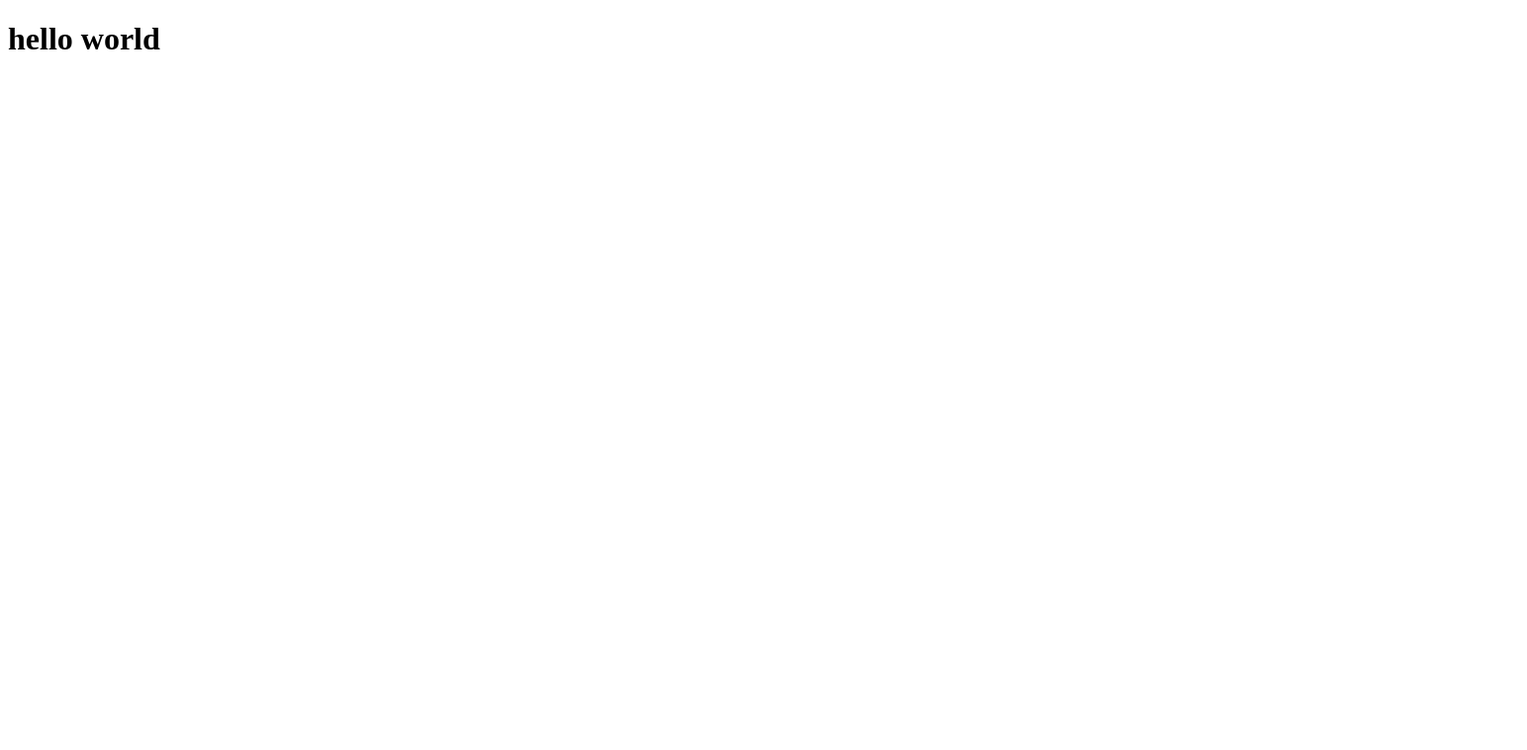
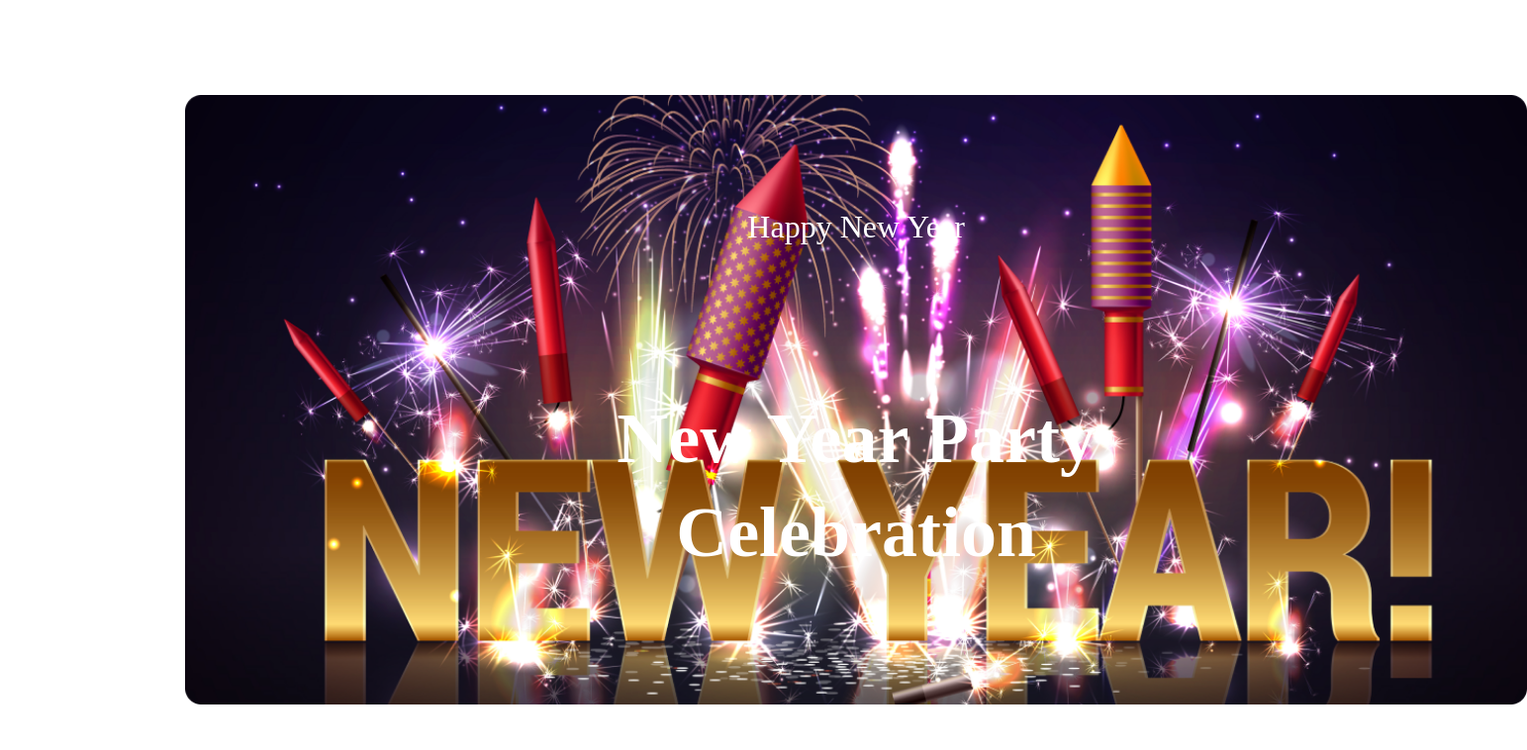
Before and after one commit to Nakib7/B9-A1, a plain HTML site: page index.html in a window 1280 px wide. Shown: the whole page at 99% size, 1543 px wide, since content can reach past the window. Drawn offline with Linux system fonts and the light colour scheme.

Commit message:
first one

```diff
--- a/index.html
+++ b/index.html
@@ -3,9 +3,23 @@
 <head>
     <meta charset="UTF-8">
     <meta name="viewport" content="width=device-width, initial-scale=1.0">
-    <title>Batch9 first A1</title>
+    <title>New year celebreation</title>
+    <link rel="preconnect" href="https://fonts.googleapis.com">
+    <link rel="preconnect" href="https://fonts.gstatic.com" crossorigin>
+    <link href="https://fonts.googleapis.com/css2?family=Merriweather:wght@900&display=swap" rel="stylesheet">
+    <link rel="stylesheet" href="styles/main.css">
+
 </head>
 <body>
-    <h1>hello world</h1>
+   <header>
+    <div class="container">
+        <div class="banner-text">
+            <h1>Happy New Year</h1>
+            <div><h2 class="h2">New Year Party <br> Celebration</h2></div>
+
+        </div>
+    </div>
+   </header>
+
 </body>
 </html>
--- /dev/null
+++ b/styles/main.css
@@ -0,0 +1,41 @@
+*{
+    margin: 0;
+    padding: 2% ;
+    /* color: aquas; */
+}
+.banner-text{
+    background-image: url('../resources/Banner\ Image.png')
+}
+.banner-text{
+    height: 600px;
+    background-repeat: no-repeat;
+    background-size: contain;
+    width: 1320px;
+    height: 600px;
+    background-size: contain;
+    /* background: linear-gradient(180deg, #070211 0%, rgba(3, 2, 1, 0.00) 100%); */
+}
+
+.banner-text h1{
+    color: #FFF;
+    font-size: 32px;
+    text-align: center;
+    font-weight: 400;
+     margin: 70px;
+}
+
+.h2{
+    color: #FFF;
+    font-size: 72px;
+    font-weight: 900;
+    line-height: 95px;
+    text-align: center;
+    margin: 0px;
+
+}
+
+.container{
+    width: 80%;
+    max-width: 1320px;
+    margin: auto;
+}
```
